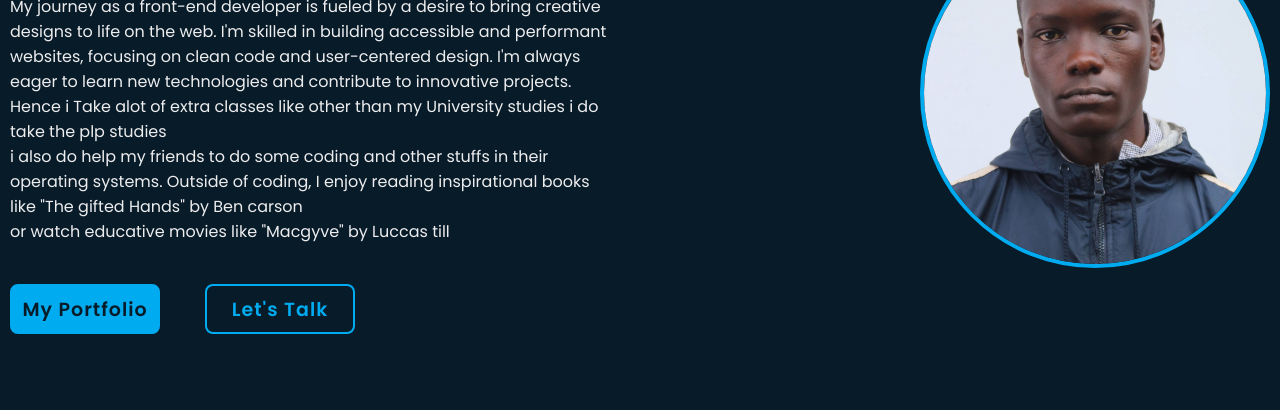
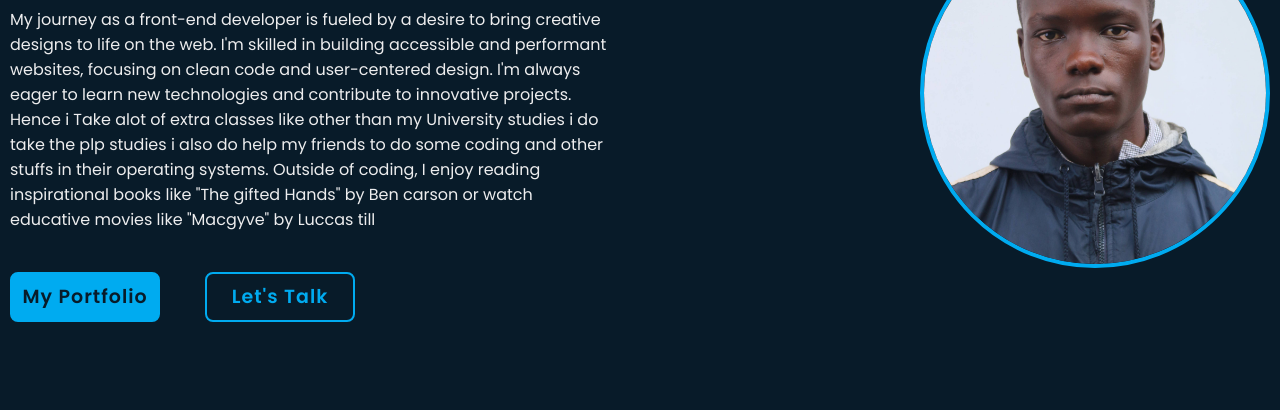
Before and after one commit to Nextgen012/Nextgen012.github.io, a plain HTML site: page about.html in a window 1280 px wide. Shown: the part 307-717 px from the top of the page. Drawn offline with nearby package versions, Linux system fonts and the light colour scheme.

Commit message:
Update about.html

```diff
--- a/about.html
+++ b/about.html
@@ -25,10 +25,10 @@
         <h1> About me</h1>
         <p>My journey as a front-end developer is fueled by a desire to bring creative designs to life on the web.
             I'm skilled in building accessible and performant websites, focusing on clean code and user-centered design.
-            I'm always eager to learn new technologies and contribute to innovative projects. <br>
-            Hence i Take alot of extra classes like other than my University studies i do take the plp studies<br>
+            I'm always eager to learn new technologies and contribute to innovative projects.
+            Hence i Take alot of extra classes like other than my University studies i do take the plp studies
             i also do help my friends to do some coding and other stuffs in their operating systems.
-            Outside of coding, I enjoy reading inspirational books like "The gifted Hands" by Ben carson<br>
+            Outside of coding, I enjoy reading inspirational books like "The gifted Hands" by Ben carson
         or watch educative movies like "Macgyve" by Luccas till</p>
              <div class="btn-box">
                 <a href="#">My Portfolio</a>
```
